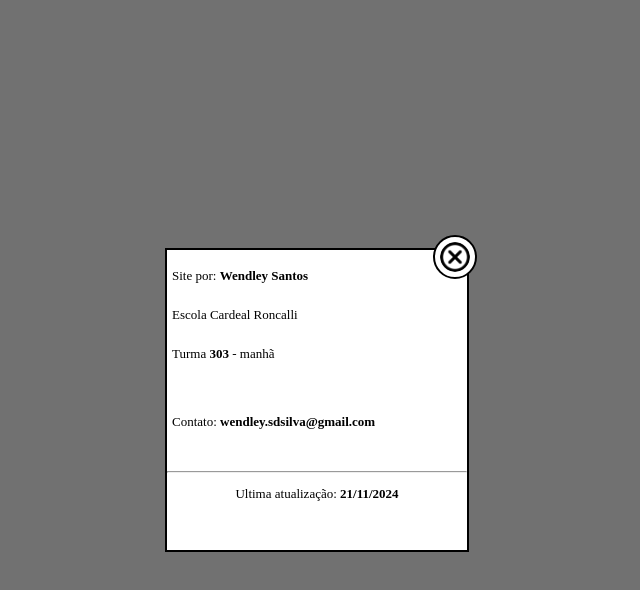
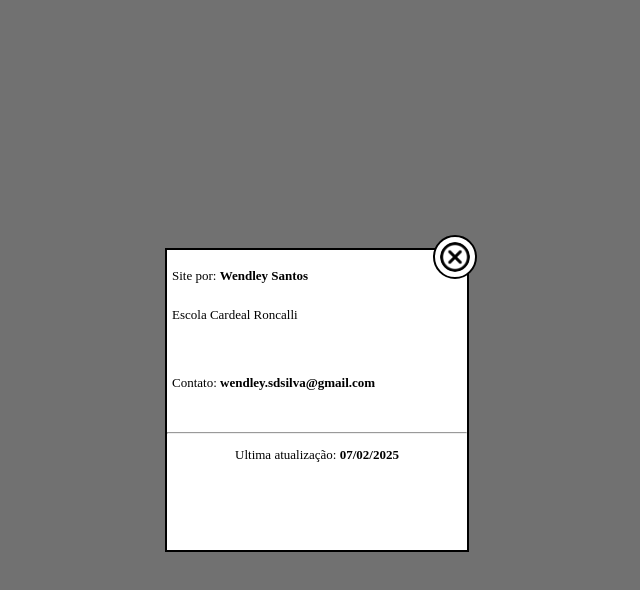
Before and after one commit to wendleysds/calcular-nota, a plain HTML site: page index.html in a window 1280 px wide. Both pictures are taken after a click on the picture 783 px from the left and 202 px from the top of the page. Shown: the whole page, without its empty margins (323-963 px from the left). Drawn offline with Linux system fonts and the light colour scheme.

Commit message:
Update index.html

```diff
--- a/index.html
+++ b/index.html
@@ -38,13 +38,12 @@
                 <img src="./Img/closeIcon.png" alt="close" class="close">
                 <p>Site por: <b>Wendley Santos</b></p>
                 <p>Escola Cardeal Roncalli</p>
-                <p>Turma <b>303</b> - manhã</p>
                 <br>
                 <p>Contato: <b>wendley.sdsilva@gmail.com</b></p>
                 <br>
                 <div class="botton">
                     <hr>
-                    <p>Ultima atualização: <b>21/11/2024</b></p>
+                    <p>Ultima atualização: <b>07/02/2025</b></p>
                 </div>
             </div>
         </div>
```
